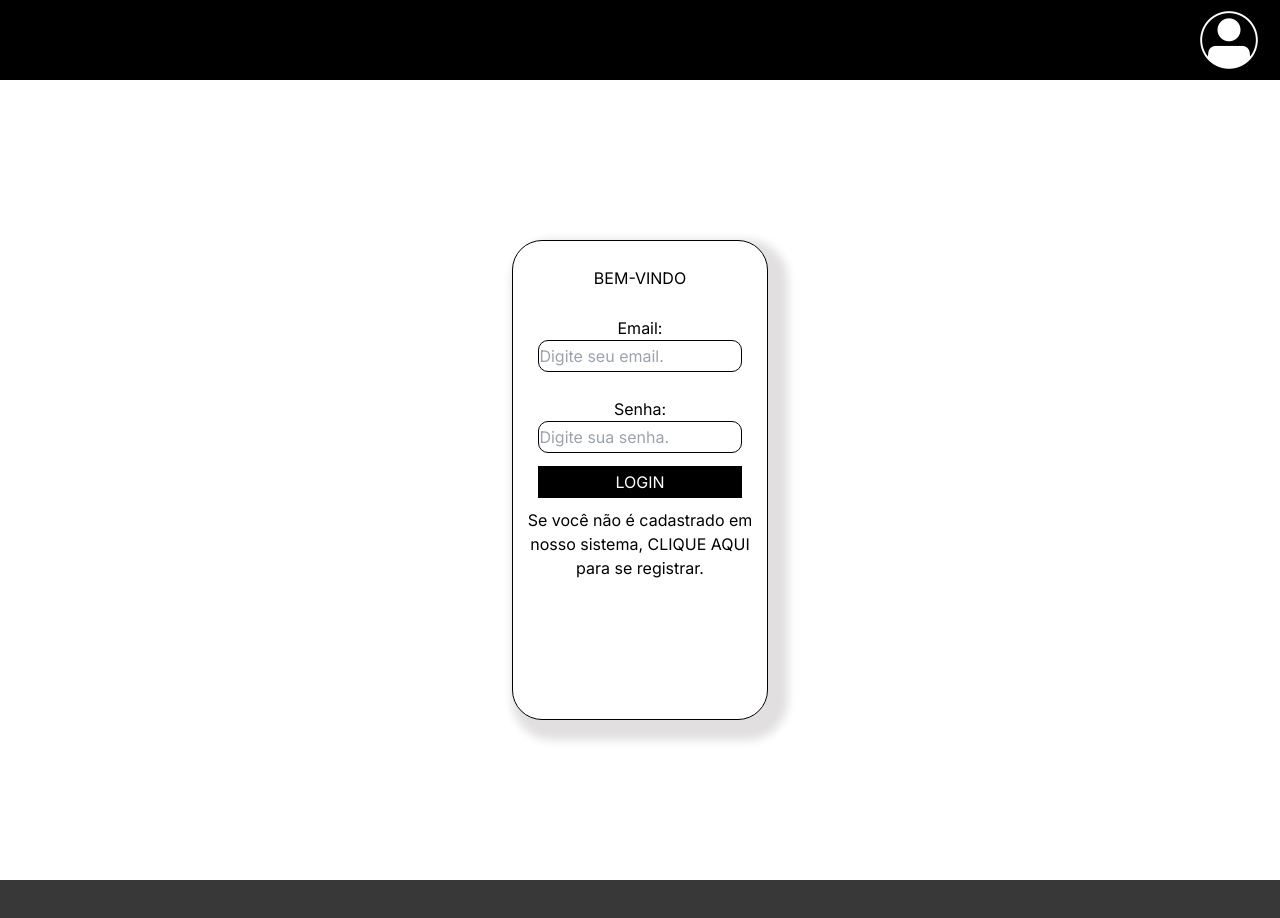
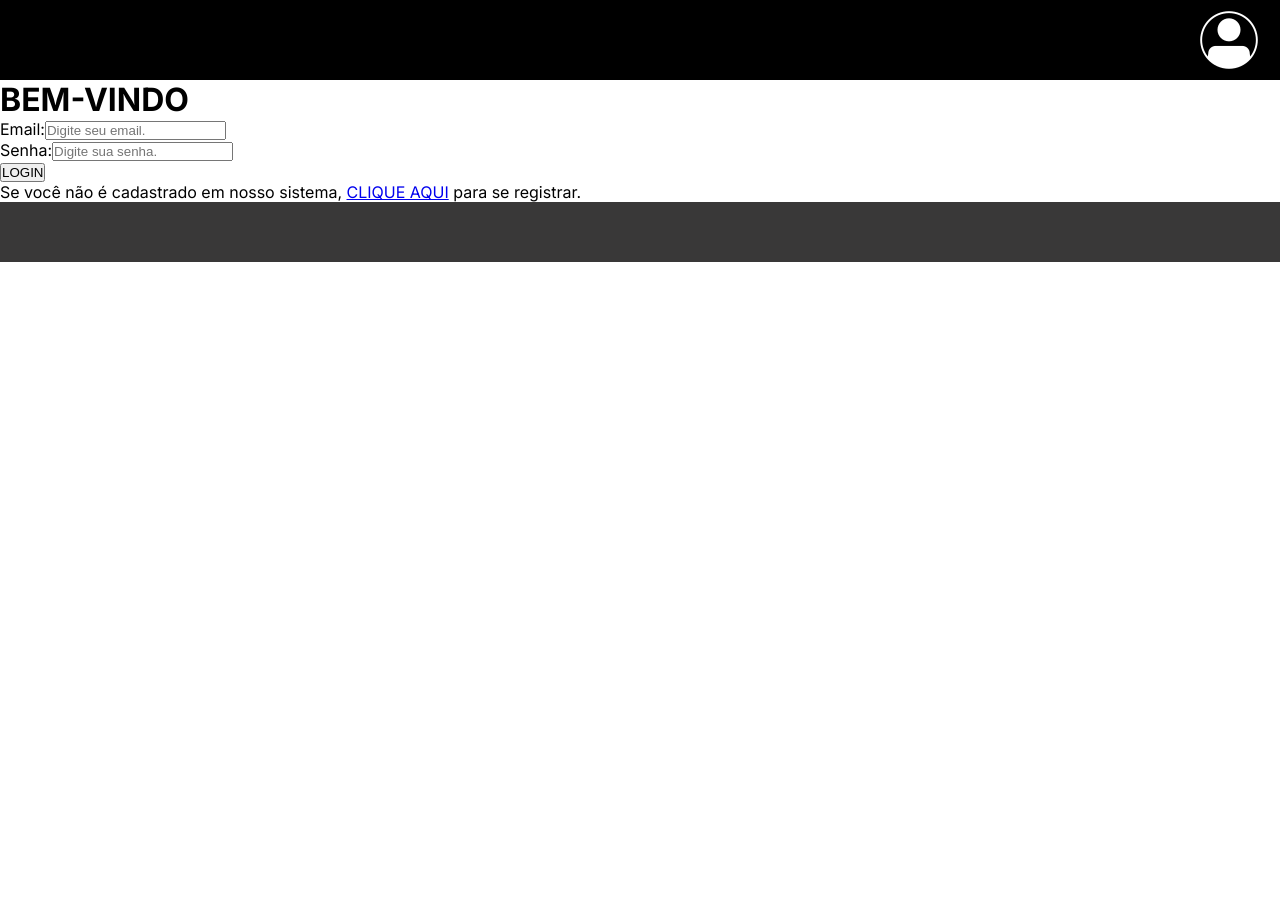
Before and after one commit to Rminoro/gsWeb, a Next.js app: page /login in a window 1280 px wide. Shown: the top 918 px of the page. After the commit the page ends 800 px from the top, so only its background shows below. Built offline with nearby package versions, Linux system fonts and the light colour scheme.

Commit message:
cadastro

```diff
--- a/src/app/layout.js
+++ b/src/app/layout.jsx
@@ -1,4 +1,4 @@
-import "./globals.css";
+
 import { Inter } from 'next/font/google'
 import Cabecalho from '@/components/Cabecalho/Cabecalho'
 import Rodape from '@/components/Rodape/Rodape'
@@ -7,8 +7,8 @@ import Rodape from '@/components/Rodape/Rodape'
 const inter = Inter({ subsets: ['latin'] })
 
 export const metadata = {
-  title: 'Entrega 4',
-  description: 'Generated by create next app',
+  title: 'GS',
+  description: 'Entrega da gs',
 }
 
 export default function RootLayout({ children }) {
--- a/src/app/login/page.jsx
+++ b/src/app/login/page.jsx
@@ -3,7 +3,6 @@ import Link from "next/link";
 import { useRouter } from "next/navigation";
 import { useState } from "react";
 
-import "../../components/styles/login.css"
 
 export default function LoginUsers() {
   //Mensage de STATUS!
--- a/src/app/not-found.jsx
+++ b/src/app/not-found.jsx
@@ -1,5 +1,5 @@
 import Image from "next/image";
-import "../components/styles/not-found.css"
+
 
 export default function Notfound() {
   return (
--- a/src/components/styles/cadastro.css
+++ /dev/null
@@ -1,96 +0,0 @@
-*{
-    margin: 0;
-    padding: 0;
-}
-
-.container-cadastro{
-    height: 100vh;
-    display: flex;
-    flex-direction: column;
-    align-items: center;
-    justify-content: center;
-}
-
-.login{
-    background-color: #ffffff;
-    border: solid 1px #000000;
-    width: 20vw;
-    height: 60vh;
-    border-radius: 30px;
-
-    display: flex;
-    flex-direction: column;
-    align-items: center;
-    box-shadow: 10px 10px 10px 10px rgb(225, 223, 223);
-
-
-}
-
-.login h1{
-    margin:  10% 0 0 0;
-    font-family: Arial, Helvetica, sans-serif;
-
-}
-
-.login h2{
-    font-size: 18px;
-    font-family: Arial, Helvetica, sans-serif;
-}
-
-.email-input, .senha-input, .nome-input{
-    display: flex;
-    flex-direction: column;
-    align-items: center;
-    justify-content: left;
-    margin: 5% 0 0 0;
-}
-
-.nome-input input{
-    width: 80%;
-    height: 4vh;
-    border-radius: 10px;
-    border: solid 0.5px;
-
-}
-
-
-.email-input input{
-    width: 80%;
-    height: 4vh;
-    border-radius: 10px;
-    border: solid 0.5px;
-
-}
-
-.senha-input input{
-    width: 80%;
-    height: 4vh;
-    border-radius: 10px;
-    border: solid 0.5px;
-}
-.container-button-login{
-    display: flex;
-    flex-direction: column;
-    align-items: center;
-    justify-content: center;
-
-    margin: 5% 0 0 0;
-}
-
-.container-button-login button{
-    background-color: #000000;
-    color: #ffffff;
-    width: 80%;
-    height: 4vh;
-}
-
-.container-button-login button:hover{
-    background-color: #c9c9c9;
-    color: #000000;
-    border: solid 1px #000000;
-
-}
-.login-texto{
-    text-align: center;
-    margin: 4% 0 0 0;
-}
--- a/src/components/styles/login.css
+++ /dev/null
@@ -1,82 +0,0 @@
-*{
-    margin: 0;
-    padding: 0;
-}
-
-.container-login{
-    height: 100vh;
-    display: flex;
-    flex-direction: column;
-    align-items: center;
-    justify-content: center;
-}
-
-.login{
-    background-color: #ffffff;
-    border: solid 1px #000000;
-    width: 20vw;
-    height: 60vh;
-    border-radius: 30px;
-
-    display: flex;
-    flex-direction: column;
-    align-items: center;
-    box-shadow: 10px 10px 10px 10px rgb(225, 223, 223);
-
-
-}
-
-.login h1{
-    margin:  10% 0 0 0;
-}
-
-.email-input, .senha-input{
-    display: flex;
-    flex-direction: column;
-    align-items: center;
-    justify-content: left;
-    margin: 10% 0 0 0;
-}
-
-
-
-.email-input input{
-    width: 80%;
-    height: 4vh;
-    border-radius: 10px;
-    border: solid 0.5px;
-
-}
-
-.senha-input input{
-    width: 80%;
-    height: 4vh;
-    border-radius: 10px;
-    border: solid 0.5px;
-}
-.container-button-login{
-    display: flex;
-    flex-direction: column;
-    align-items: center;
-    justify-content: center;
-
-    margin: 5% 0 0 0;
-}
-
-.container-button-login button{
-    background-color: #000000;
-    color: #ffffff;
-    width: 80%;
-    height: 4vh;
-}
-
-.container-button-login button:hover{
-    background-color: #c9c9c9;
-    color: #000000;
-    border: solid 1px #000000;
-
-}
-.login-texto{
-    text-align: center;
-    margin: 4% 0 0 0;
-}
--- a/src/components/styles/not-found.css
+++ /dev/null
@@ -1,12 +0,0 @@
-*{
-    margin: 0;
-    padding: 0;
-
-}
-
-.container-main{
-    height: 100vh;
-
-    text-align: center;
-    margin: 5% 0 0 0;
-}
--- a/src/components/styles/styles.css
+++ /dev/null
@@ -1,65 +0,0 @@
-*{
-    padding: 0;
-    margin: 0;
-}
-
-body{
-    background-color: #F5F4F3;
-
-}
-
-
-.container-home{
-    background-image: url(../../app/assets/background.jpg);
-    background-size: cover;
-    display: flex;
-    flex-direction: row;
-    align-items: center;
-    justify-content: center;
-
-    height: 100vh;
-}
-
-.conteudo-home{
-    margin: 0 0 0 30%;
-    align-items: center;
-    text-align: center;
-}
-
-.container-home h1{
-    font-size: 3rem;
-}
-
-.container-home p{
-    text-align: center;
-    font-family: 'Lucida Sans', 'Lucida Sans Regular', 'Lucida Grande', 'Lucida Sans Unicode', Geneva, Verdana, sans-serif;
-    font-size: 2rem;
-}
-
-
-.container-modelos{
-    height: 50vh;
-    background-color: #ceccc9;
-}
-
-.container-produto{
-    display: flex;
-    flex-direction: row;
-    align-items: center;
-    justify-content:center ;
-    height: 50%;
-    flex-wrap: wrap;
-
-    margin: 10% 10% 10% 10%;
-}
-
-.descricao-produto{
-    width: 20%;
-    margin: 0% 0 5% 0;
-}
-
-.valor{
-    font-size: 20px;
-    font-weight: bold;
-    margin: 1% 0 0 0;
-}
```
